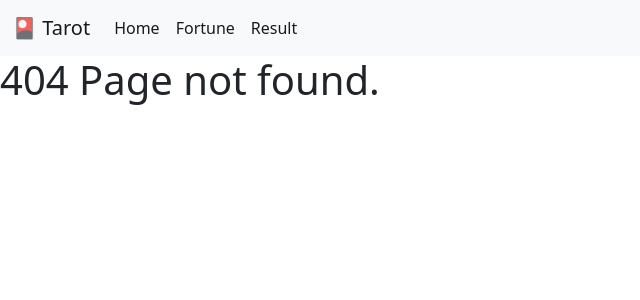
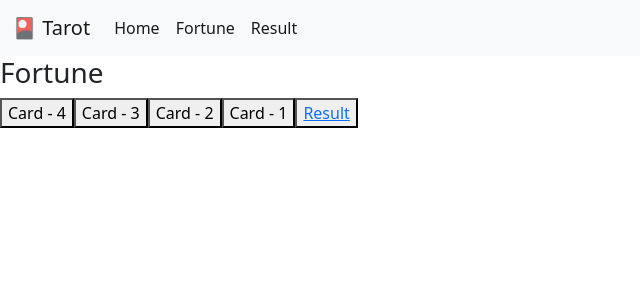
Before and after one commit to subhranshuchoudhury/tarot, a React (Create React App) app: page /tarot/fortune in a window 1280 px wide. Before the commit this address had no page. Shown: the top 300 px of the page, without its empty margins (0-640 px from the left). Built offline with nearby package versions, Linux system fonts and the light colour scheme.

Commit message:
link fixed 2

```diff
--- a/src/App.js
+++ b/src/App.js
@@ -17,7 +17,7 @@ function App() {
   return (
     <BrowserRouter>
       <Routes>
-        <Route path="/" element={<Layout />}>
+        <Route path="/tarot/" element={<Layout />}>
           <Route index element={<Home />} />
           <Route path="fortune" element={<FortuneCard receiveData={setTarotData} />} />
           <Route path="result" element={<Result chosenData={TarotResult} />} />
--- a/src/pages/FortuneCard.jsx
+++ b/src/pages/FortuneCard.jsx
@@ -42,7 +42,7 @@ const FortuneCard = (props) => {
                 })
             }
             <button onClick={sendData}>
-                <Link to="tarot/result">Result</Link>
+                <Link to="/tarot/result">Result</Link>
             </button>
         </div>
     );
--- a/src/pages/Layout.jsx
+++ b/src/pages/Layout.jsx
@@ -12,13 +12,13 @@ const Layout = () => {
                     <div class="collapse navbar-collapse" id="navbarNav">
                         <ul class="navbar-nav">
                             <li class="nav-item">
-                                <Link class="nav-link active" to="tarot/">Home</Link>
+                                <Link class="nav-link active" to="/tarot">Home</Link>
                             </li>
                             <li class="nav-item">
-                                <Link class="nav-link active" to="tarot/fortune">Fortune</Link>
+                                <Link class="nav-link active" to="/tarot/fortune">Fortune</Link>
                             </li>
                             <li class="nav-item">
-                                <Link class="nav-link active" to="tarot/result">Result</Link>
+                                <Link class="nav-link active" to="/tarot/result">Result</Link>
                             </li>
                         </ul>
                     </div>
```
